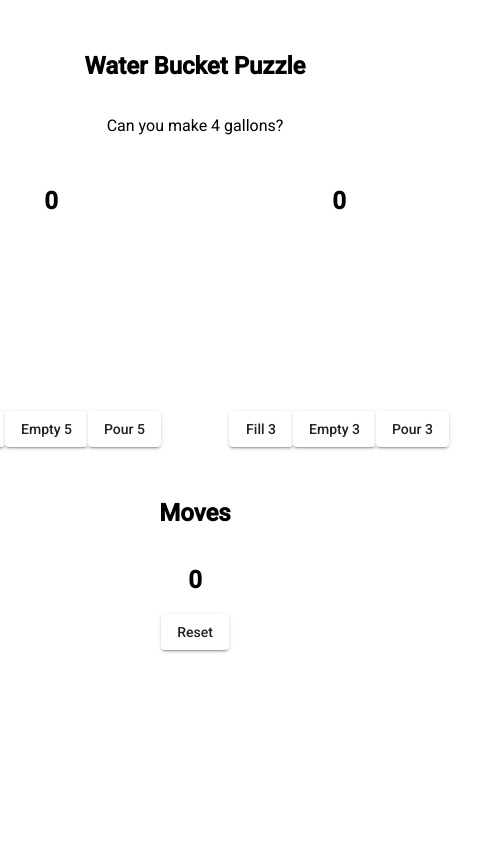
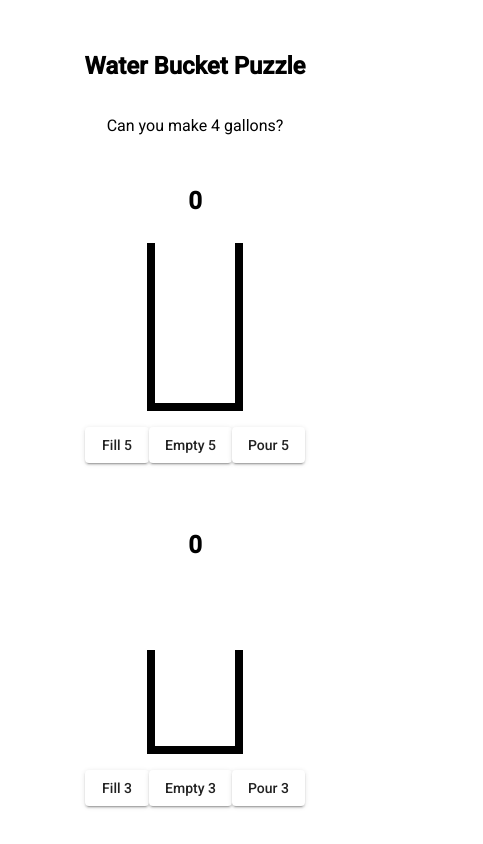
Before and after one commit to HunterCarlson/water-bucket-puzzle-ng, an Angular app: page / in a window 390 px wide. Shown: the top 844 px of the page, 483 px wide, since content can reach past the window. Built offline with nearby package versions, Linux system fonts and the light colour scheme.

Commit message:
responsive css and added bucket outline

```diff
--- a/src/app/app.component.html
+++ b/src/app/app.component.html
@@ -2,11 +2,12 @@
   <h2>Water Bucket Puzzle</h2>
   <p>Can you make 4 gallons?</p>
 
-  <div class="flex-row">
+  <div class="puzzle-container">
     <div class="bucket-panel flex-col-center">
       <div class="flex-col-center">
         <h2>{{ bucket5 }}</h2>
-        <div class="bucket">
+        <div class="bucket-container">
+          <div class="bucket bucket-5"></div>
           <div class="water" [style.height.rem]="bucket5 * 2"></div>
         </div>
       </div>
@@ -19,7 +20,8 @@
     <div class="bucket-panel flex-col-center">
       <div class="flex-col-center">
         <h2>{{ bucket3 }}</h2>
-        <div class="bucket">
+        <div class="bucket-container">
+          <div class="bucket bucket-3"></div>
           <div class="water" [style.height.rem]="bucket3 * 2"></div>
         </div>
       </div>
@@ -32,7 +34,7 @@
   </div>
 
   <div *ngIf="solved" class="solved-overlay">
-    <h1>4</h1>
+    <h1>4!</h1>
   </div>
 
   <div *ngIf="!solved" class="flex-col-center">
--- a/src/app/app.component.scss
+++ b/src/app/app.component.scss
@@ -1,39 +1,70 @@
-.content {
+$bucket-width: 5rem;
+$bucket-border-width: 0.5rem;
+
+$rem-per-gal: 2rem;
+
+$bucket-panel-min-width: 16rem;
+$bucket-panel-margin: 1rem;
+
+@mixin flex-col-center {
   display: flex;
-  margin: 2rem auto;
-  padding: 0 1rem;
-  max-width: 960px;
   flex-direction: column;
   align-items: center;
 }
 
-.flex-row {
+.content {
+  @include flex-col-center();
+  margin: 2rem auto;
+  padding: 0 1rem;
+  max-width: 960px;
+}
+
+.puzzle-container {
   display: flex;
   flex-direction: row;
 }
 
 .flex-col-center {
-  display: flex;
-  flex-direction: column;
-  align-items: center;
+  @include flex-col-center();
 }
 
 .bucket-panel {
-  margin: 1rem;
-  min-width: 16rem;
+  min-width: $bucket-panel-min-width;
+  margin: $bucket-panel-margin;
 }
 
-.bucket {
-  height: 10rem;
+.bucket-container {
+  height: 5 * $rem-per-gal + 2 * $bucket-border-width;
   display: flex;
   justify-content: flex-end;
   flex-direction: column;
 }
 
+.bucket {
+  width: $bucket-width;
+  border-style: solid;
+  border-top-style: none;
+  border-width: $bucket-border-width;
+  z-index: 20;
+}
+
+.bucket-3 {
+  height: 3 * $rem-per-gal;
+}
+
+.bucket-5 {
+  height: 5 * $rem-per-gal;
+}
+
 .water {
-  width: 5rem;
+  position: absolute;
+  width: $bucket-width;
+  padding-left: $bucket-border-width;
+  padding-right: $bucket-border-width;
+  padding-bottom: $bucket-border-width;
   background-color: blue;
   transition: height 1s ease;
+  z-index: 10;
 }
 
 .button-panel {
@@ -49,3 +80,14 @@
   padding-top: 10rem;
   font-size: 2rem;
 }
+
+@media (max-width: ($bucket-panel-min-width + 2 * $bucket-panel-margin) * 2) {
+  .puzzle-container {
+    @include flex-col-center();
+  }
+
+  .solved-overlay {
+    position: unset;
+    padding-top: unset;
+  }
+}
```
